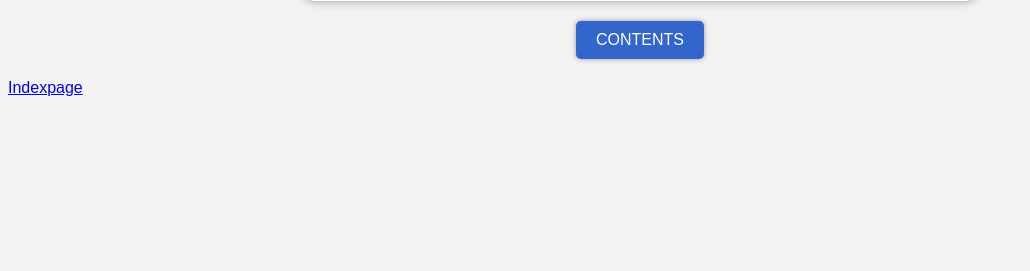
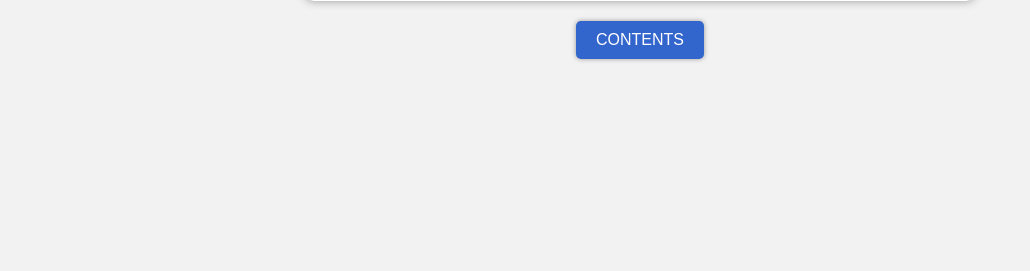
Before and after one commit to Prash1001/CO2, a Django app: template CO2/PROJECT/APP/templates/Homepage.html in a window 1280 px wide. Shown: the part 231-502 px from the top of the page, without its empty margins (0-1030 px from the left). Run offline with Django 4.2, Linux system fonts and the light colour scheme; the template is opened without the code that fills it, so the values that code supplies are empty.

Commit message:
Update Homepage.html

```diff
--- a/CO2/PROJECT/APP/templates/Homepage.html
+++ b/CO2/PROJECT/APP/templates/Homepage.html
@@ -62,8 +62,7 @@
 		</ul>
 	</div>
 	<div class="button-container">
-		<button onclick="window.location.href='Indexpage.html'">CONTENTS</button>
+		<button onclick="window.location.href='index'">CONTENTS</button>
 	</div>
-	<a href="index">Indexpage</a>
 </body>
 </html>
```
